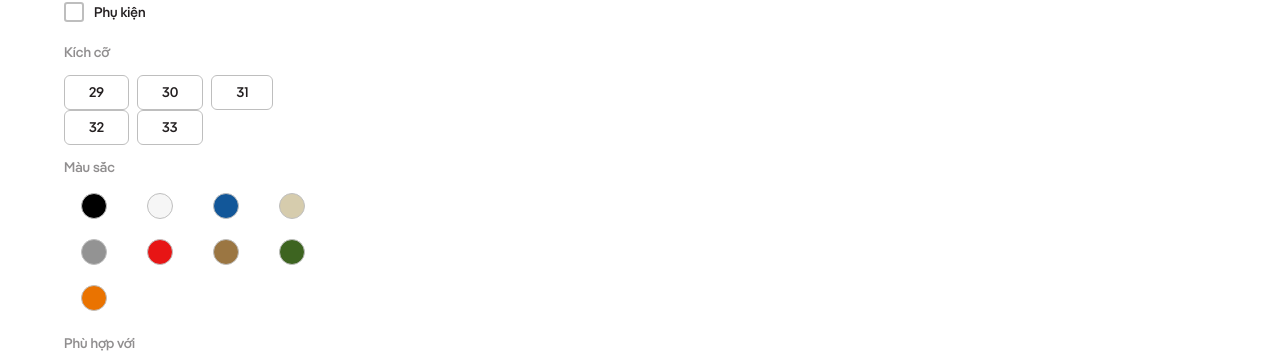
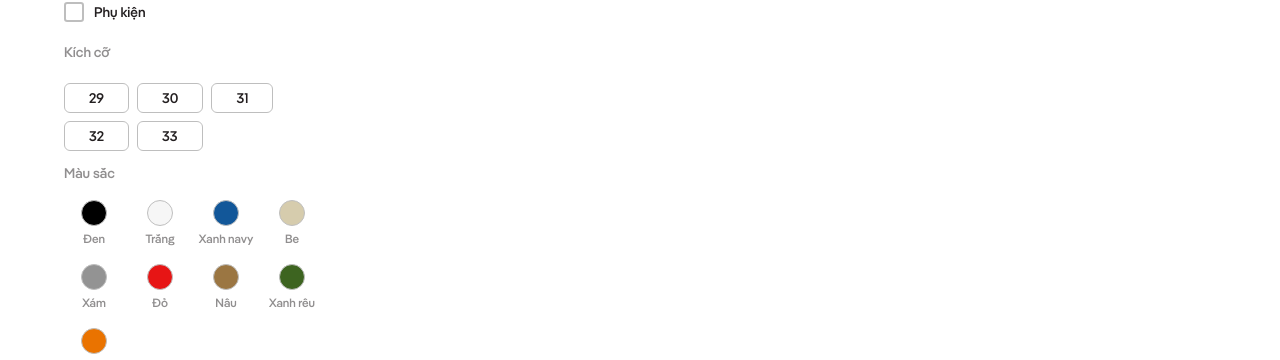
Before and after one commit to nnltthanh/fashion-shop-frontend-vue, a Vue app: page /products in a window 1280 px wide. Shown: the part 434-794 px from the top of the page. Built offline with nearby package versions, Linux system fonts and the light colour scheme; no server answers.

Commit message:
fix css in ProductFilter

```diff
--- a/src/components/products/ProductFilter.vue
+++ b/src/components/products/ProductFilter.vue
@@ -156,8 +156,9 @@ const toggleActiveRadio = (index, list) => {
                         Kích cỡ
                     </h5>
                     <ul class="filter-select-size">
-                        <li v-for="(item, index) in sizeList" :key="index" data-type="size" class="filter-select-size__item"
-                            :class="{ selected: item.isActive }" @click="toggleActive(index, sizeList)">
+                        <li v-for="(item, index) in sizeList" :key="index" data-type="size"
+                            class="filter-select-size__item" :class="{ selected: item.isActive }"
+                            @click="toggleActive(index, sizeList)">
                             <button class="filter-select-size__button">
                                 <span class="filter-select-size__label">{{ item.size }}</span>
                             </button>
@@ -171,9 +172,10 @@ const toggleActiveRadio = (index, list) => {
                     <ul class="filter-select-color">
                         <li v-for="(item, index) in colorList" :key="index" :class="{ selected: item.isActive }"
                             @click="toggleActiveRadio(index, colorList)" class="filter-select-color__item">
-                            <div class="filter-select-color__button" :style="{ backgroundColor: item.hexCode }">
-
-                            </div>
+                            <div class="filter-select-color__button" :style="{ backgroundColor: item.hexCode }"></div>
+                            <label class="filter-select-color__label">
+                                {{ item.color }}
+                            </label>
                         </li>
                     </ul>
                 </div>
@@ -213,20 +215,23 @@ const toggleActiveRadio = (index, list) => {
     padding-right: 15px;
 }
 
-.collection-left-filter__wrapper::-webkit-scrollbar, .collection-right-filter-cate__wrapper::-webkit-scrollbar {
+.collection-left-filter__wrapper::-webkit-scrollbar,
+.collection-right-filter-cate__wrapper::-webkit-scrollbar {
     width: 4px;
     height: 3px;
     background-color: #f5f5f5;
 }
 
-.collection-left-filter__wrapper::-webkit-scrollbar-thumb, .collection-right-filter-cate__wrapper::-webkit-scrollbar-thumb {
+.collection-left-filter__wrapper::-webkit-scrollbar-thumb,
+.collection-right-filter-cate__wrapper::-webkit-scrollbar-thumb {
     background-color: #000;
     border: 2px solid #555;
     border-radius: 10px;
 }
 
-.collection-left-filter__wrapper::-webkit-scrollbar-track, .collection-right-filter-cate__wrapper::-webkit-scrollbar-track {
-    -webkit-box-shadow: inset 0 0 6px rgba(0,0,0,.3);
+.collection-left-filter__wrapper::-webkit-scrollbar-track,
+.collection-right-filter-cate__wrapper::-webkit-scrollbar-track {
+    -webkit-box-shadow: inset 0 0 6px rgba(0, 0, 0, .3);
     background-color: #f5f5f5;
     border-radius: 20px;
 }
@@ -333,6 +338,7 @@ input {
 
 .filter-select-size__item {
     position: relative;
+    margin-top: 8px;
 }
 
 .filter-select-size__button {
@@ -345,6 +351,7 @@ input {
     background: #fff;
     cursor: pointer;
     border-radius: 0.375rem;
+    line-height: 1.15;
 }
 
 .filter-select-size__item.selected button {
@@ -400,4 +407,9 @@ input {
 .filter-select-color__item.selected .filter-select-color__button:before {
     border: 2px solid #2f5acf;
 }
+
+.filter-select-color__label {
+    font-size: .75rem;
+    opacity: .5;
+}
 </style>
```
